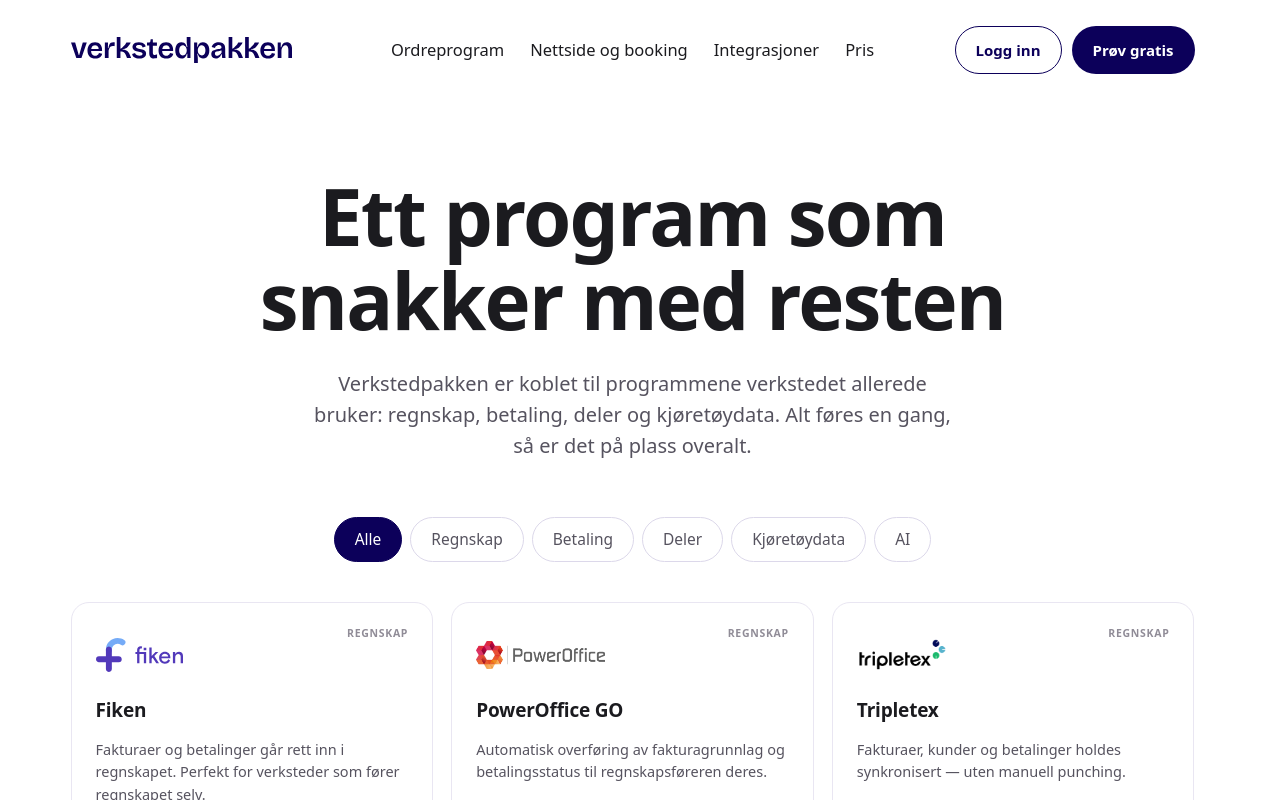
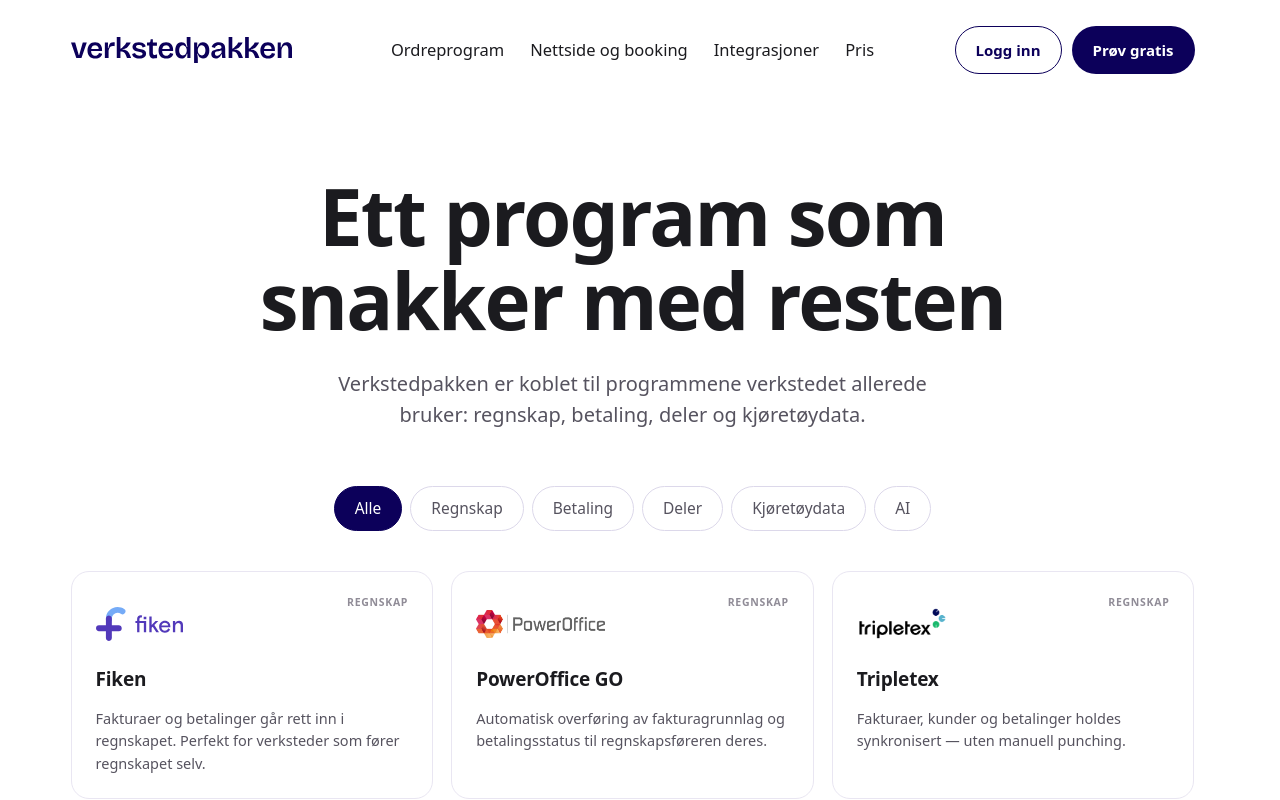
Before and after one commit to Ainformed/VerkstedpakkenNettside, a Next.js app: page /integrasjoner in a window 1280 px wide. Shown: the top 800 px of the page. Built offline with nearby package versions, Linux system fonts and the light colour scheme.

Commit message:
Integrasjoner: dropp «Alt føres en gang»-setningen
Co-Authored-By: Claude Fable 5 <noreply@anthropic.com>

```diff
--- a/src/app/integrasjoner/page.tsx
+++ b/src/app/integrasjoner/page.tsx
@@ -6,7 +6,7 @@ import IntegrationCatalog from "./IntegrationCatalog";
 export const metadata: Metadata = {
   title: "Integrasjoner",
   description:
-    "Verkstedpakken er koblet til regnskap, betaling, deleleverandører og kjøretøydata. Alt føres en gang, så er det på plass overalt.",
+    "Verkstedpakken er koblet til regnskap, betaling, deleleverandører og kjøretøydata.",
   alternates: { canonical: "/integrasjoner" },
 };
 
@@ -20,8 +20,7 @@ export default function Integrasjoner() {
             <h1>Ett program som snakker med resten</h1>
             <p className="lead">
               Verkstedpakken er koblet til programmene verkstedet allerede
-              bruker: regnskap, betaling, deler og kjøretøydata. Alt føres
-              en gang, så er det på plass overalt.
+              bruker: regnskap, betaling, deler og kjøretøydata.
             </p>
           </div>
         </section>
```
